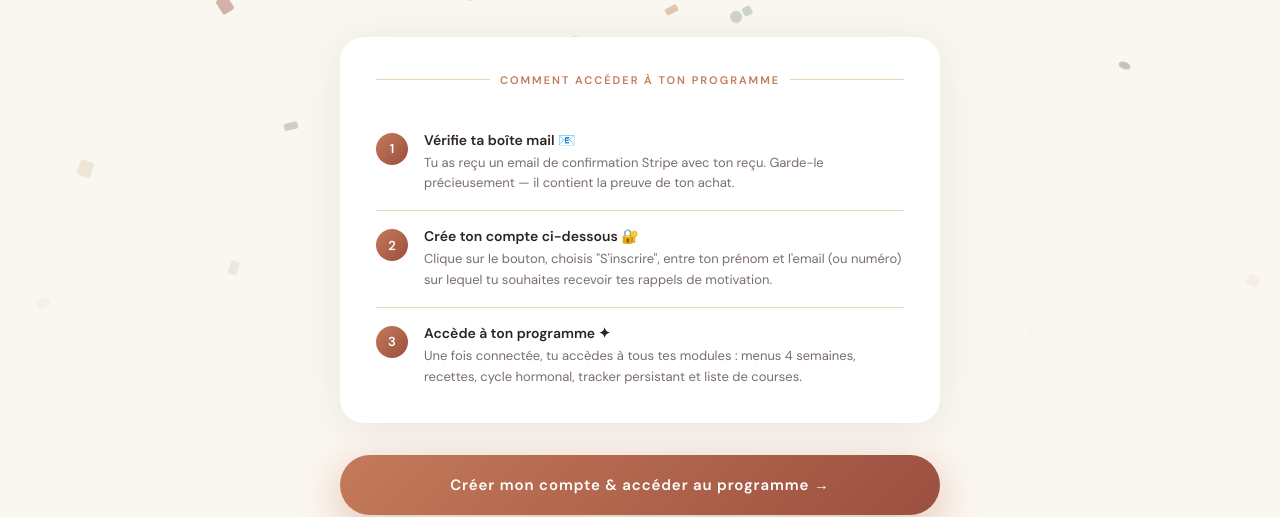
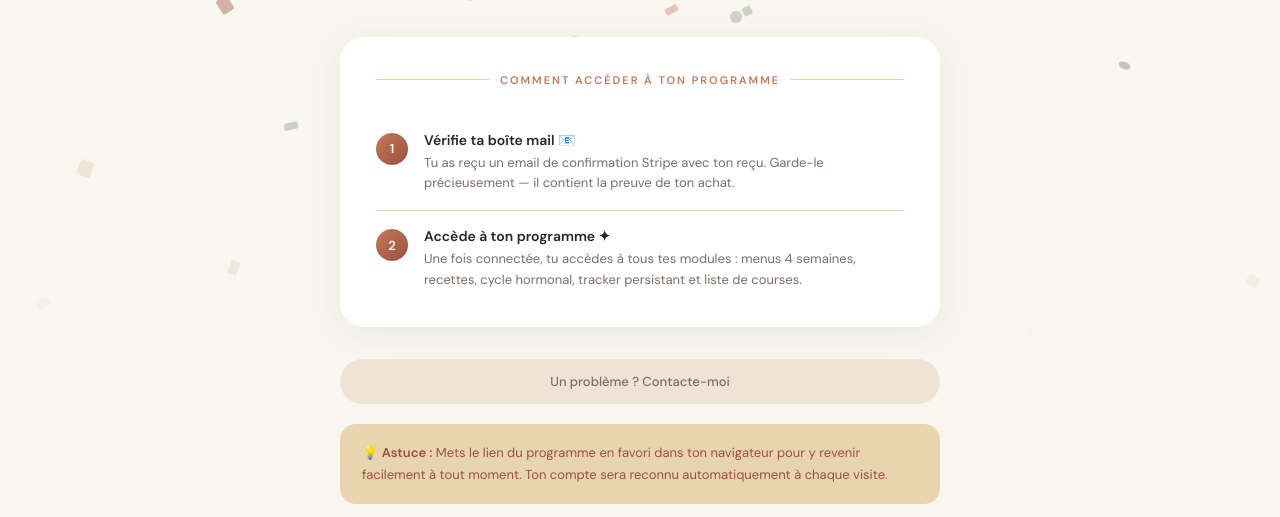
Before and after one commit to maudbonvalot/wondrous-alpaca-a225c4, a website: page payment_success/index.html in a window 1280 px wide. Shown: the part 437-954 px from the top of the page. Drawn offline with nearby package versions, Linux system fonts and the light colour scheme.

Commit message:
simplifie la page payment success

```diff
--- a/payment_success/index.html
+++ b/payment_success/index.html
@@ -38,24 +38,12 @@
     <div class="step-item">
       <div class="step-num">2</div>
       <div class="step-content">
-        <h4>Crée ton compte ci-dessous 🔐</h4>
-        <p>Clique sur le bouton, choisis "S'inscrire", entre ton prénom et l'email (ou numéro) sur lequel tu souhaites recevoir tes rappels de motivation.</p>
-      </div>
-    </div>
-
-    <div class="step-item">
-      <div class="step-num">3</div>
-      <div class="step-content">
         <h4>Accède à ton programme ✦</h4>
         <p>Une fois connectée, tu accèdes à tous tes modules : menus 4 semaines, recettes, cycle hormonal, tracker persistant et liste de courses.</p>
       </div>
     </div>
 
   </div>
-
-  <a href="./site.html" class="btn-main">
-    Créer mon compte & accéder au programme →
-  </a>
 
   <a href="mailto:contact@reset-metabolique.fr" class="btn-secondary">
     Un problème ? Contacte-moi
```
